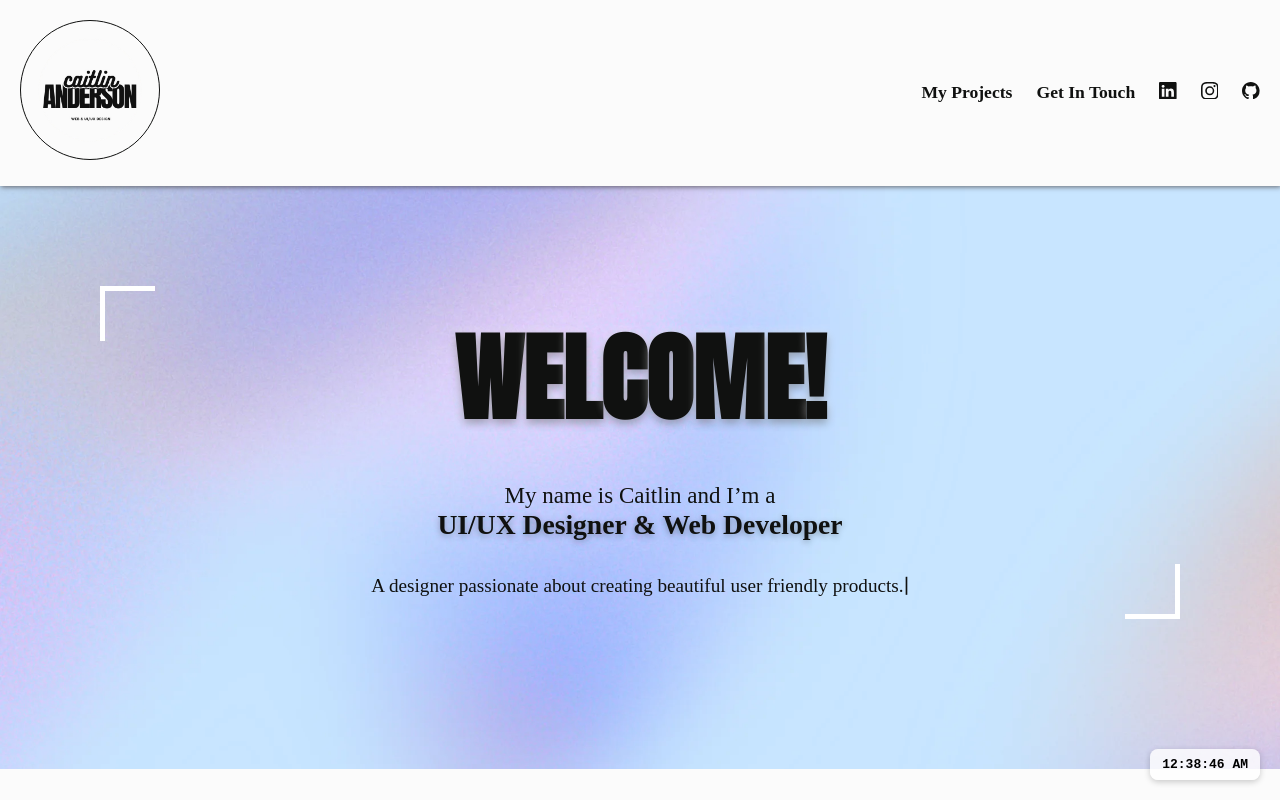
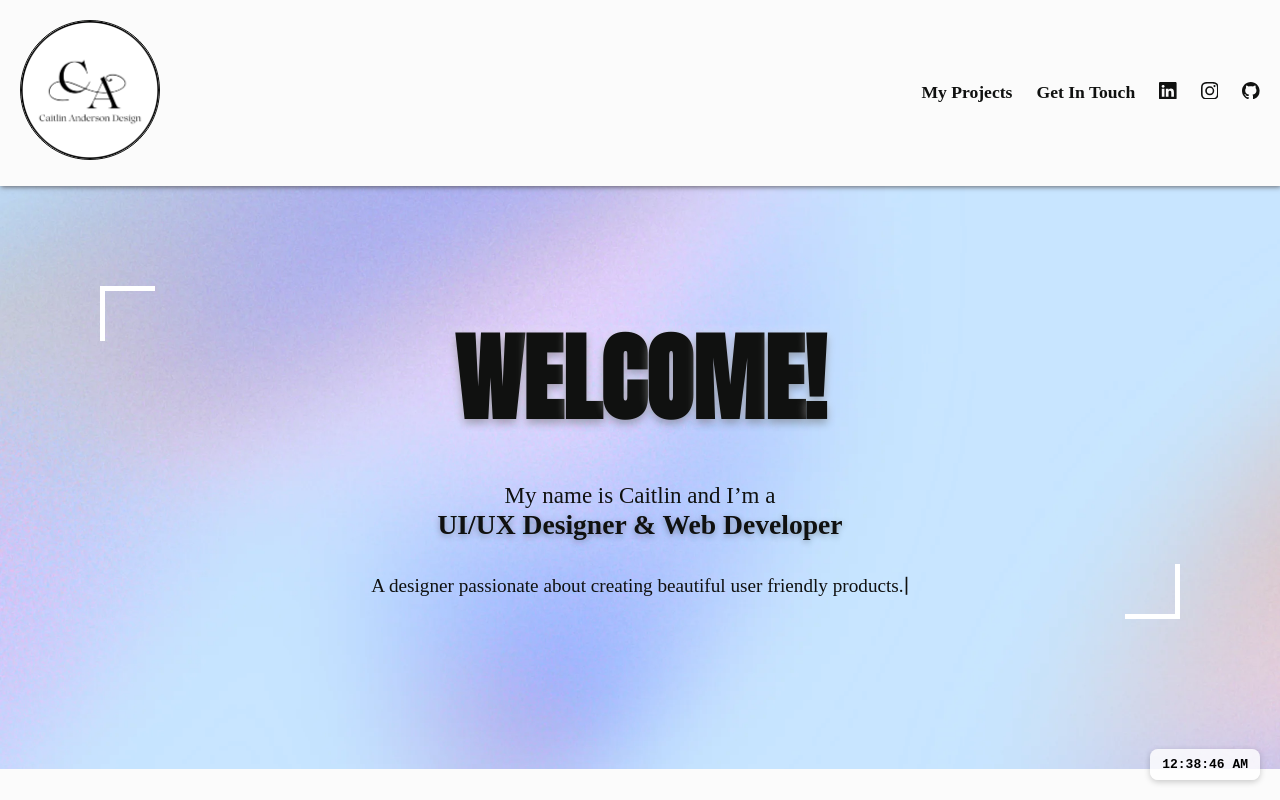
Before and after one commit to caitlinanderson099/Caitlin-Anderson, a React (Vite) app: page /#/ in a window 1280 px wide. Shown: the top 800 px of the page. Built offline with nearby package versions, Linux system fonts and the light colour scheme; no server answers; a web font is replaced by a local one.

Commit message:
added new logo

```diff
--- a/index.html
+++ b/index.html
@@ -2,7 +2,7 @@
 <html lang="en">
   <head>
     <meta charset="UTF-8" />
-    <link rel="icon" type="image/svg+xml" href="/caitlins-logo.ico" />
+    <link rel="icon" type="image/svg+xml" href="/ca-favicon.ico" />
     <link href="https://unpkg.com/aos@2.3.1/dist/aos.css" rel="stylesheet">
         <meta name="viewport" content="width=device-width, initial-scale=1.0" />
     <title> Caitlin Anderson </title>
--- a/src/components/Footer.jsx
+++ b/src/components/Footer.jsx
@@ -4,7 +4,7 @@ const Footer = () => {
   return (
     <footer className="footer-grid">
       <div className="footer-logo">
-        <img src="/caitlins-logo.png" alt="Caitlin Anderson Logo" />
+        <img src="/caitlin-anderson-logo.png" alt="Caitlin Anderson Logo" />
       </div>
       <div className="footer-copy">
         <p>© 2025 Caitlin Anderson</p>
--- a/src/components/Navbar.jsx
+++ b/src/components/Navbar.jsx
@@ -26,7 +26,7 @@ const Navbar = () => {
             <header >
               <nav className={`navbar ${menuOpen ? 'open' : ''}`}>
                 <a href="/" className="navbar-brand">
-                <img src="/caitlins-logo.png" alt="Portfolio Avatar" loading="lazy"/>
+                <img src="/caitlin-anderson-logo.png" alt="Portfolio Avatar" loading="lazy"/>
                 </a>
                 <button className="navbar-toggle" onClick={toggleMenu}>
                   ☰
```
Also changed, not shown: public/caitlin-anderson-logo.png (added), 1 other file (tests, documents, lock files or other folders).
